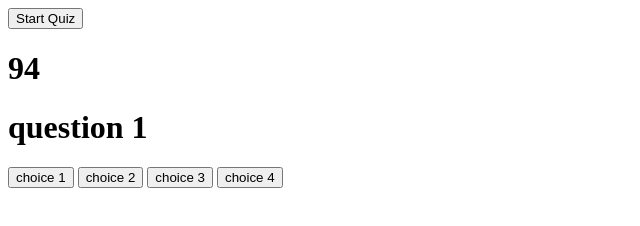
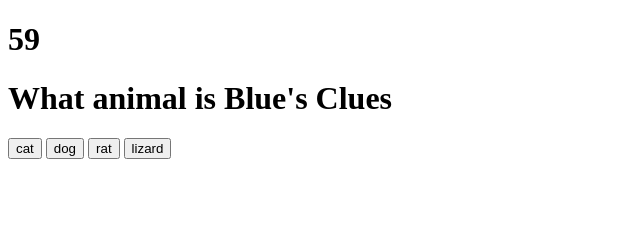
Before and after one commit to CyndiHue/multipleChoiceQuiz, a plain HTML site: page index.html in a window 1280 px wide. Both pictures are taken after a click on the button "Start Quiz". Shown: the whole page, without its empty margins (0-640 px from the left). Drawn offline with Linux system fonts and the light colour scheme.

Commit message:
start button functional, everything working correctly BUT must display score on screen and show game over

```diff
--- a/assets/js/script.js
+++ b/assets/js/script.js
@@ -1,4 +1,4 @@
-let timer = 101;
+let timer = 61;
 let quizDiv = document.querySelector("#quiz");
 let questionButton1 = document.querySelector("#answer1");
 let questionButton2 = document.querySelector("#answer2");
@@ -6,24 +6,40 @@
 let questionButton4 = document.querySelector("#answer4");
 let quizQuestion = document.querySelector("#question");
 let timerEl = document.querySelector("#timeLeft")
-let startQuizButton = document.querySelector("#startQuiz")
 let correctMessage = document.querySelector("displayMessage")
 let currentQuestion = 0;
+let timerReset = 0;
+let userScore = 0;
+
+
+let startQuizButton = document.querySelector("#startQuiz");
+
+startQuizButton.addEventListener("click", startQuiz);
+
+
+function startQuiz(){
+  startQuizButton.style.display = "none";
 
   let timerId = setInterval(function(){
     timer --;
     console.log(timer);
     timerEl.textContent = timer;
-    if (timer === 0) {
+    if (timer === 0 || timer <0) {
     clearInterval(timerId)
     }
 
   }, 1000)
 
-let examQuestions = [{question:"question 1", answers: ["choice 1", "choice 2", "choice 3", "choice 4"], correctAnswer:"choice 4"},
-{question:"question 2", answers: ["choice 5", "choice 6", "choice 7", "choice 8"], correctAnswer:"choice 8"},
-{question:"question 3", answers: ["choice 9", "choice 10", "choice 11", "choice 12"], correctAnswer:"choice 12"},
-{question:"question 4", answers: ["choice 13", "choice 14", "choice 15", "choice 16"], correctAnswer:"choice 16"}];
+  let examQuestions = [{question:"What animal is Blue's Clues", answers: ["cat", "dog", "rat", "lizard"], correctAnswer:"dog"},
+  {question:"Peppa the Pig hung up on the sheep because he could...", answers: ["smile", "dance", "whistle", "run"], correctAnswer:"whistle"},
+  {question:"What is Ratatouille's skill?", answers: ["chef", "body builder", "poet", "teacher"], correctAnswer:"chef"},
+  {question:"In Finding Nemo, Nemo lives in the...", answers: ["forest", "jungle", "city", "ocean"], correctAnswer:"ocean"},
+  {question:"The talking cow in Mulan was really a...", answers: ["hippo", "horse", "dragon", "bee"], correctAnswer:"horse"},
+  {question:"Cinderella was friends with how many dwarves?", answers: ["seven", "four", "nine", "ten"], correctAnswer:"seven"},
+  {question:"What broke the curse of sleeping beauty?", answers: ["sleep", "exercise", "makeup", "a kiss"], correctAnswer:"a kiss"},
+  {question:"Land before time was about?", answers: ["lions", "dinosaurs", "lobsters", "humans"], correctAnswer:"dinosaurs"},
+  {question:"Simba fell in love with...", answers: ["Amy", "Clara", "Nala", "Bella"], correctAnswer:"Nala"},
+  {question:"Finish the title: Beauty and the...", answers: ["Rabbit", "Ogre", "Prince", "Beast"], correctAnswer:"Beast"}];
 
 
   renderQuestion()
@@ -41,15 +57,18 @@
   console.log(examQuestions[currentQuestion].answers[3]);
 
   }
+
   quizDiv.addEventListener("click", function(event){
   let element = event.target;
     let questionAnswer = examQuestions[currentQuestion-1].correctAnswer;
 
     if (element.matches("button")){
       let userChoice = element.textContent;
+      // textContent turns button id to answer selected
 
       console.log("your answer:" + userChoice);
       console.log("correct answer:" + questionAnswer);
+      // for building/editing purposes. remove once deployed
 
     if (userChoice === questionAnswer){
         console.log("Correct!")
@@ -59,8 +78,15 @@
       alert("whoops...")
       timer-=5;
     }
-
       renderQuestion();
       currentQuestion++;
+
+      if (userChoice === questionAnswer){
+        userScore++;
+        console.log(userScore + "/10")
+    }
+
+
   }});
   currentQuestion++;
+}
--- a/index.html
+++ b/index.html
@@ -21,6 +21,7 @@
         <button id = "answer4"></button>
 
     </div>
+    <div id = "score"></div>
     <!-- <div id = "gameOver"></div> -->
 
 
```
Lines whose indentation alone changed are shown as unchanged.
